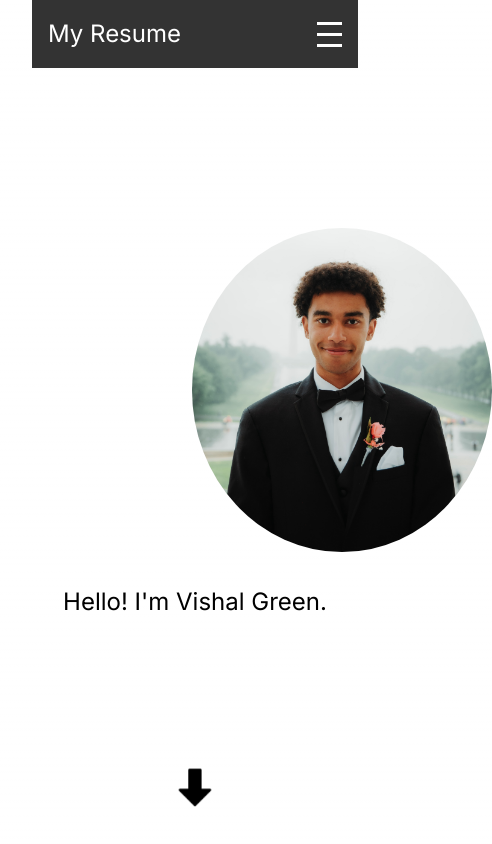
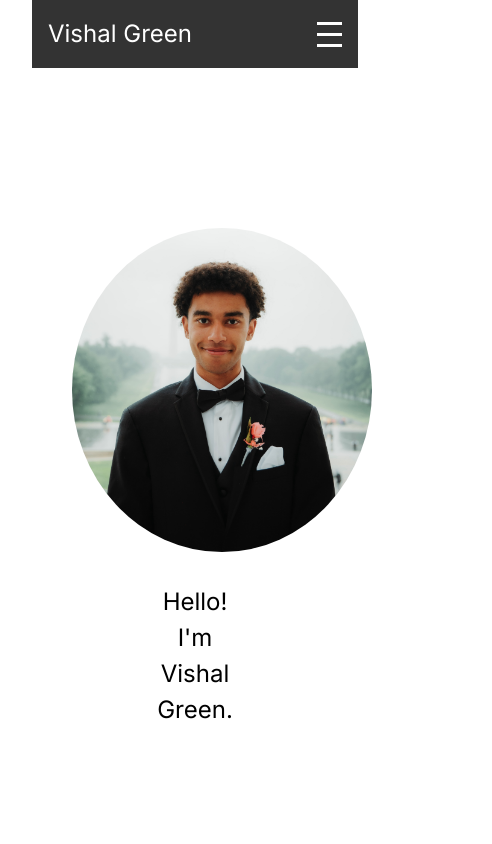
Before and after one commit to vgreen7/vishalgreensite, a Next.js app: page / in a window 390 px wide. Shown: the top 844 px of the page, 492 px wide, since content can reach past the window. Built offline with nearby package versions, Linux system fonts and the light colour scheme.

Commit message:
Fixed mobile optimization

```diff
--- a/src/components/navbar.tsx
+++ b/src/components/navbar.tsx
@@ -14,7 +14,7 @@ const Navbar = () => {
   return (
     <nav className={styles.navbar}>
       <div className={styles.brand}>
-        <Link href="/">My Resume</Link>
+        <Link href="/">Vishal Green</Link>
       </div>
       <div className={styles.hamburger} onClick={toggleMenu}>
         <div className={styles.bar}></div>
--- a/styles/Home.module.css
+++ b/styles/Home.module.css
@@ -73,10 +73,15 @@
   @media (max-width: 768px) {
     .title {
       font-size: 1.5rem;
+      margin-left: 15rem;
     }
 
     .imageContainer {
-      flex-direction: column;
+        display: flex;
+        flex-direction: column;
+        align-items: center; /* Center the profile picture horizontally */
+        justify-content: center; /* Center the profile picture vertically */
+        margin-right: 15rem;
     }
 
     .arrowContainer {
```
